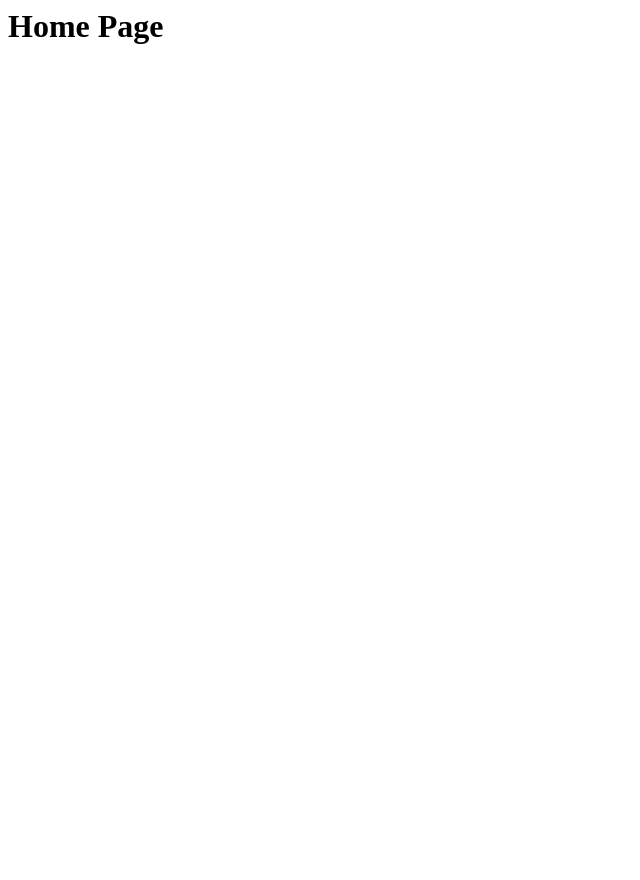
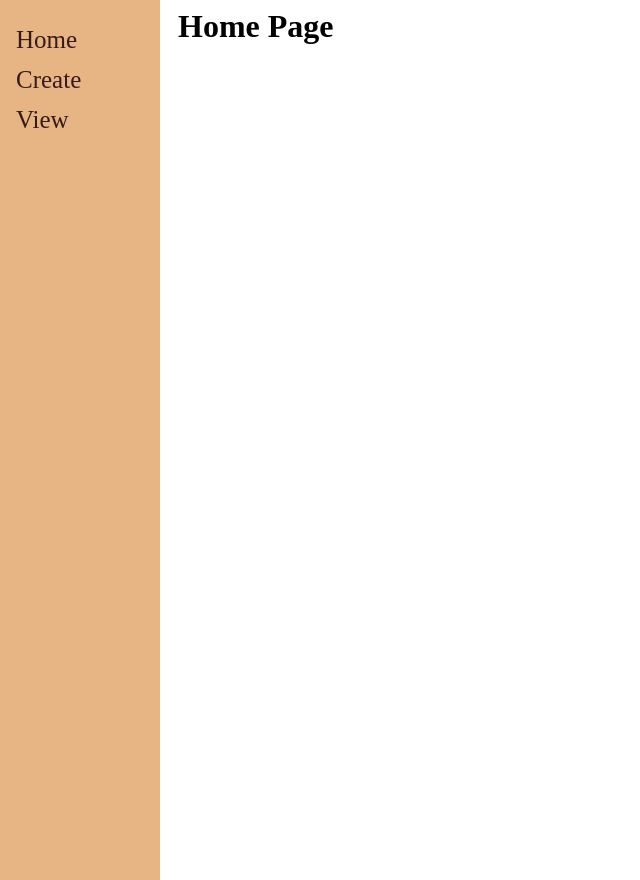
Before and after one commit to dextromenor3/Django-Project, a Django app: page /home in a window 1280 px wide. Before the commit the part shown is almost empty. Shown: the whole page, without its empty margins (0-640 px from the left). Run offline with Django 4.2, Linux system fonts and the light colour scheme.

Commit message:
Added sidebar

```diff
--- a/main/templates/main/base.html
+++ b/main/templates/main/base.html
@@ -1,8 +1,46 @@
 <html>
-<head></head>
+<head>
+    <style type="text/css">
+        .sidenav {
+            height: 100%;
+            width: 160px;
+            position: fixed;
+            z-index: 1;
+            top: 0;
+            left: 0;
+            background-color: rgb(231, 180, 131) ;
+            overflow-x: hidden;
+            padding-top: 20px;
+        }
+
+        .sidenav a {
+            padding: 6px 8px 6px 16px;
+            text-decoration: none;
+            font-size: 25px;
+            color: rgb(54, 27, 27);
+            display: block;
+        }
+
+        .sidenav a:hover{
+            color: brown;
+        }
+
+        .main{
+            margin-left: 160px;
+            padding: 0px 10px ;
+        }
+    </style>
+
+</head>
     <title>{% block title %}Vlad's Site{% endblock %}</title>
 <body>
-    <div id="content", name = content>
+
+    <div class="sidenav">
+        <a href="/home">Home</a>
+        <a href="/create/">Create</a>
+        <a href="/2">View</a>
+    </div>
+    <div id="content", name = content, class="main">
     {% block content %}
 
     {% endblock %}
```
